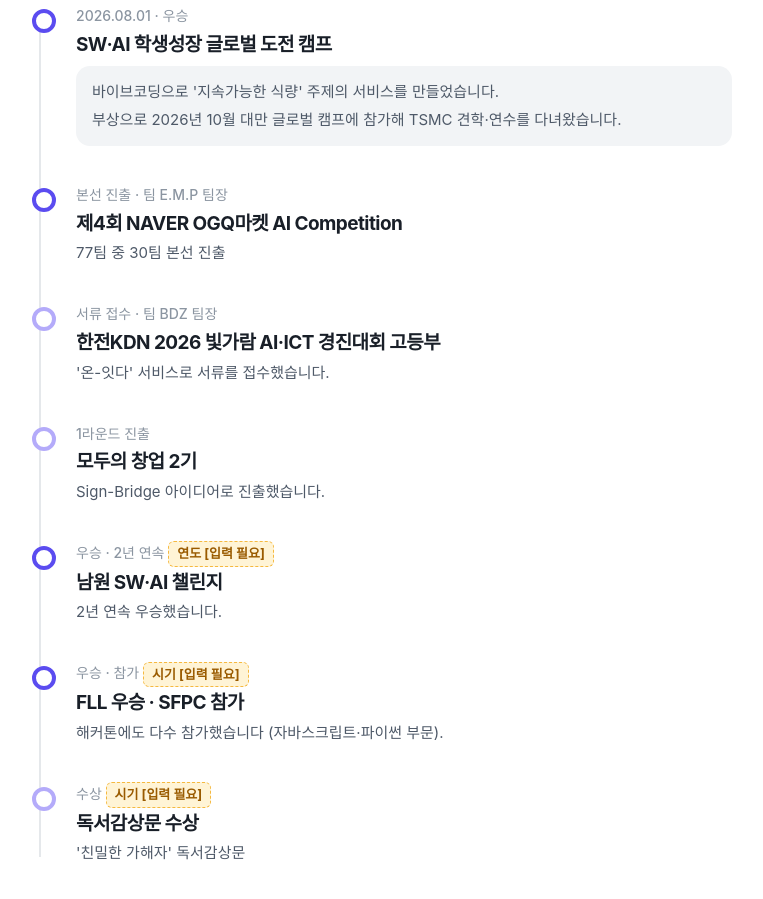
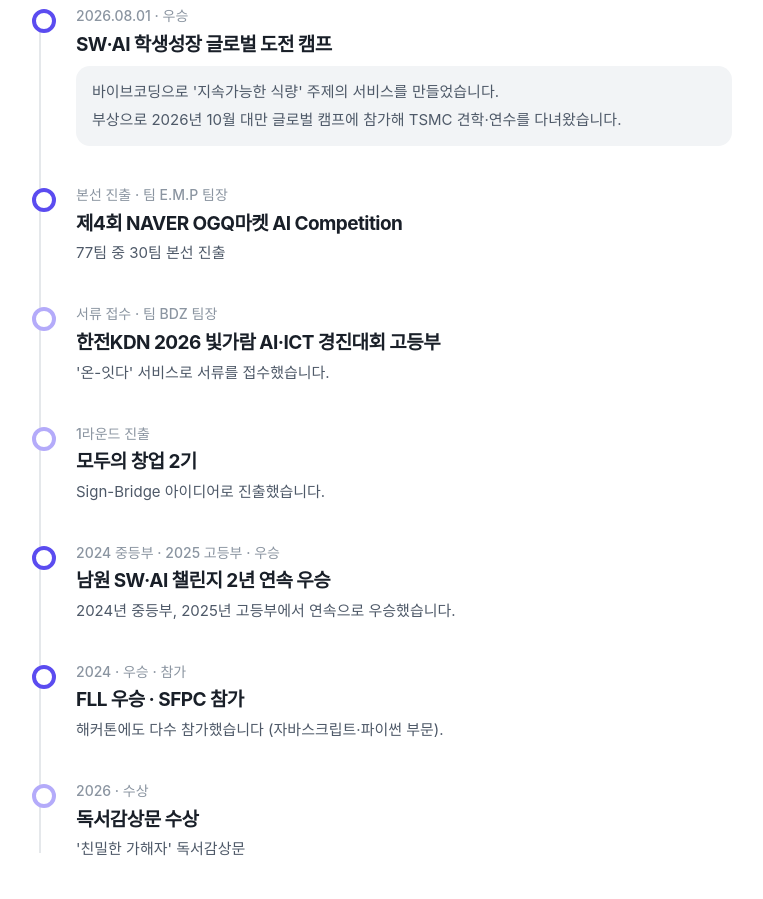
Before and after one commit to woobin0724/woobin0724.github.io, a plain HTML site: page ogq.html in a window 1280 px wide. Shown: the part 2428-3327 px from the top of the page, without its empty margins (258-1021 px from the left). Drawn offline with Linux system fonts and the light colour scheme; a web font is replaced by a local one.

Commit message:
Fill in award years on OGQ portfolio timeline
Co-Authored-By: Claude Opus 5.5 <noreply@anthropic.com>
Claude-Session: https://claude.ai/code/session_015A9APQwJX3xSvb65KdNWJ2

```diff
--- a/ogq.html
+++ b/ogq.html
@@ -505,17 +505,17 @@
             <p>Sign-Bridge 아이디어로 진출했습니다.</p>
           </li>
           <li class="reveal">
-            <span class="when">우승 · 2년 연속 <span class="todo">연도 [입력 필요]</span></span>
-            <h4>남원 SW·AI 챌린지</h4>
-            <p>2년 연속 우승했습니다.</p>
+            <span class="when">2024 중등부 · 2025 고등부 · 우승</span>
+            <h4>남원 SW·AI 챌린지 2년 연속 우승</h4>
+            <p>2024년 중등부, 2025년 고등부에서 연속으로 우승했습니다.</p>
           </li>
           <li class="reveal">
-            <span class="when">우승 · 참가 <span class="todo">시기 [입력 필요]</span></span>
+            <span class="when">2024 · 우승 · 참가</span>
             <h4>FLL 우승 · SFPC 참가</h4>
             <p>해커톤에도 다수 참가했습니다 (자바스크립트·파이썬 부문).</p>
           </li>
           <li class="reveal sub">
-            <span class="when">수상 <span class="todo">시기 [입력 필요]</span></span>
+            <span class="when">2026 · 수상</span>
             <h4>독서감상문 수상</h4>
             <p>'친밀한 가해자' 독서감상문</p>
           </li>
```
